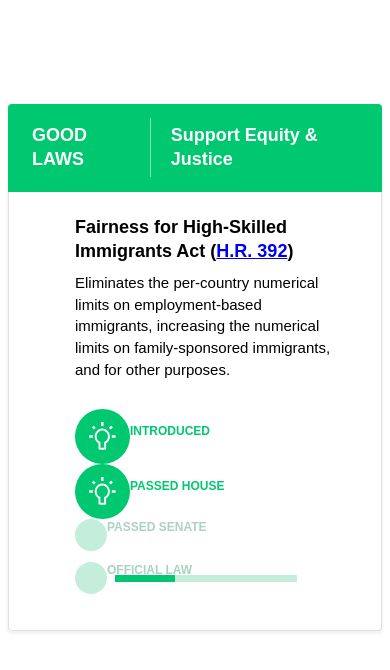
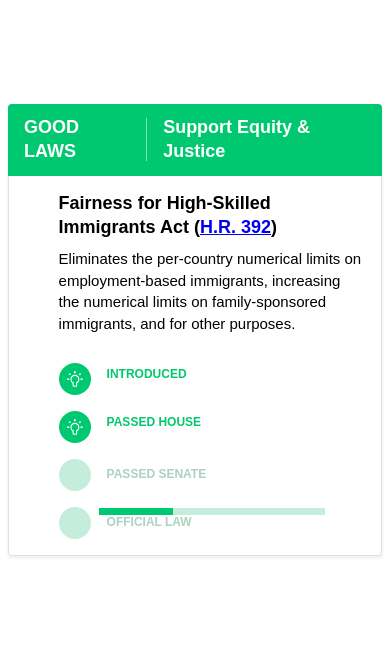
Before and after one commit to StayWokeOrg/bill-tracker-frontend, a website: page src/html/index.html in a window 390 px wide. Drawn offline with Linux system fonts and the light colour scheme.

Commit message:
refines mobile progress bar layout

```diff
--- a/src/css/main.css
+++ b/src/css/main.css
@@ -25,7 +25,7 @@ $line-height-body: 1.45;
 $progress-rail-height: 7px;
 
 $progress-step-height: 32px;
-$progress-step-done-height: 55px;
+$progress-step-done-height-lg: 55px;
 
 $breakpoint-xs: 0;
 $breakpoint-sm: 576px;
@@ -57,16 +57,26 @@ $breakpoint-xl: 1200px;
   border-top: none;
   border-bottom-right-radius: $border-radius;
   border-bottom-left-radius: $border-radius;
+  padding-top: $spacer-3;
+  padding-bottom: $spacer-3;
+  font-size: $font-size-body;
+  line-height: $line-height-body;
+
+  @media (min-width: $breakpoint-sm) {
     padding-top: $spacer-5;
     padding-bottom: $spacer-5;
-  font-size: $font-size-body;
-  line-height: $line-height-body;
+  }
 }
 
 .card-header,
 .card-body {
+  padding-left: $spacer-3;
+  padding-right: $spacer-3;
+
+  @media (min-width: $breakpoint-sm) {
     padding-left: $spacer-5;
     padding-right: $spacer-5;
+  }
 }
 
 .card-header {
@@ -81,8 +91,13 @@ $breakpoint-xl: 1200px;
 .card-header__subtitle {
   @extend %heading;
   align-self: center;
+  padding-top: $spacer-2;
+  padding-bottom: $spacer-2;
+
+  @media (min-width: $breakpoint-sm) {
     padding-top: $spacer-4;
     padding-bottom: $spacer-4;
+  }
 }
 
 .card-header__title {
@@ -91,9 +106,14 @@ $breakpoint-xl: 1200px;
 
 .card-header__divider {
   background-color: rgba(255, 255, 255, 0.5);
-  margin: 0.9rem $spacer-4;
+  margin: 0.9rem $spacer-3;
   width: 1px;
   height: auto;
+
+  @media (min-width: $breakpoint-sm) {
+    margin-left: $spacer-4;
+    margin-right: $spacer-4;
+  }
 }
 
 .list {
@@ -104,11 +124,18 @@ $breakpoint-xl: 1200px;
 
 .list-item {
   display: flex;
+
+  @media (min-width: $breakpoint-md) {
     padding-right: $spacer-4;
+  }
 }
 
 .list-item__icon {
+  width: 2.1rem;
+
+  @media (min-width: $breakpoint-md) {
     width: 2.625rem;
+  }
 }
 
 .list-item__body {
@@ -142,10 +169,25 @@ $breakpoint-xl: 1200px;
   align-items: center;
   flex-direction: row;
   justify-content: flex-end;
-  padding-bottom: calc($progress-step-done-height / 2 - $progress-step-height / 2);
 
   @media (min-width: $breakpoint-sm) {
     flex-direction: column;
+    padding-bottom: calc($progress-step-done-height-lg / 2 - $progress-step-height / 2);
+  }
+}
+
+.progress-step + .progress-step {
+  margin-top: $spacer-3;
+}
+
+.progress-step__info {
+  order: 2;
+  padding-left: $spacer-3;
+
+  @media (min-width: $breakpoint-sm) {
+    order: 0;
+    margin-bottom: auto;
+    padding-left: 0;
   }
 }
 
@@ -154,14 +196,8 @@ $breakpoint-xl: 1200px;
   text-transform: uppercase;
   text-align: center;
   margin-top: 0;
-  margin-bottom: auto;
+  margin-bottom: 0;
   color: $theme-positive-green-text-muted;
-  order: 2;
-
-  @media (min-width: $breakpoint-sm) {
-    flex-direction: column;
-    order: 0;
-  }
 }
 
 .progress-step__icon {
@@ -175,25 +211,31 @@ $breakpoint-xl: 1200px;
 .progress-step--done {
   padding-bottom: 0;
 
+  .progress-step__info {
+    margin-bottom: $spacer;
+  }
+
   .progress-step__title {
     color: $theme-positive-green;
-    margin-bottom: $spacer;
   }
 
   .progress-step__icon {
     content: svg-load(../images/icon-lightbulb.svg, fill=#fff);
-    padding: calc($progress-step-done-height / 4);
-    width: calc($progress-step-done-height / 2);
-    height: calc($progress-step-done-height / 2);
     border-radius: 50%;
     background-color: $theme-positive-green;
+
+    @media (min-width: $breakpoint-md) {
+      padding: calc($progress-step-done-height-lg / 4);
+      width: calc($progress-step-done-height-lg / 2);
+      height: calc($progress-step-done-height-lg / 2);
+    }
   }
 }
 
 .progress-bar {
   position: absolute;
   width: 100%;
-  bottom: calc($progress-step-done-height / 2);
+  bottom: calc($progress-step-done-height-lg / 2);
   margin-bottom: -calc($progress-rail-height / 2);
 }
 
--- a/src/html/index.html
+++ b/src/html/index.html
@@ -32,20 +32,40 @@
                 </p>
                 <div class="progress">
                   <div class="progress-step progress-step--done">
+                    <div class="progress-step__info">
                       <h5 class="progress-step__title">Introduced</h5>
+                    </div>
+
+                    <div class="progress-step__icon-wrapper">
                       <div class="progress-step__icon"></div>
                     </div>
+                  </div>
                   <div class="progress-step progress-step--done">
+                    <div class="progress-step__info">
                       <h5 class="progress-step__title">Passed House</h5>
+                    </div>
+
+                    <div class="progress-step__icon-wrapper">
                       <div class="progress-step__icon"></div>
                     </div>
+                  </div>
                   <div class="progress-step">
+                    <div class="progress-step__info">
                       <h5 class="progress-step__title">Passed Senate</h5>
+                    </div>
+
+                    <div class="progress-step__icon-wrapper">
                       <div class="progress-step__icon"></div>
                     </div>
+                  </div>
                   <div class="progress-step">
+                    <div class="progress-step__info">
                       <h5 class="progress-step__title">Official Law</h5>
+                    </div>
+
+                    <div class="progress-step__icon-wrapper">
                       <div class="progress-step__icon"></div>
+                    </div>
                   </div>
 
                   <div class="progress-bar">
```
Also changed, not shown: dist/rm-bill-tracker.css. Lines whose indentation alone changed are shown as unchanged.
